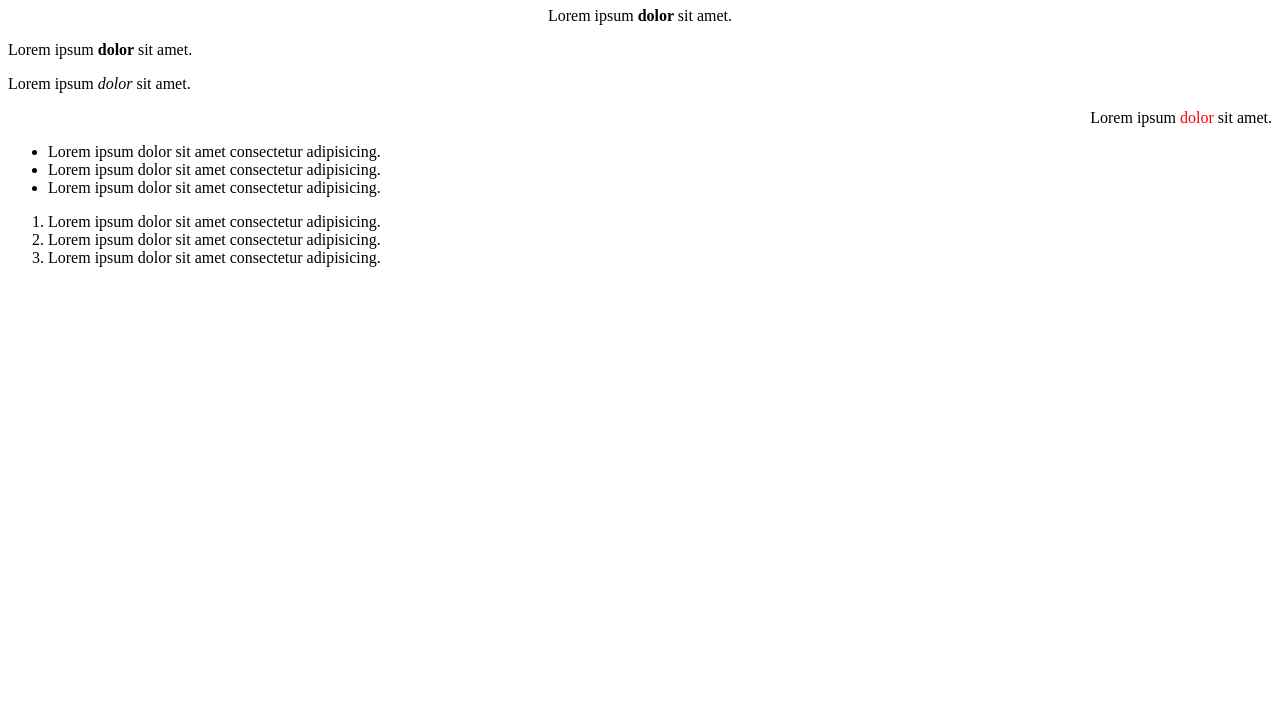
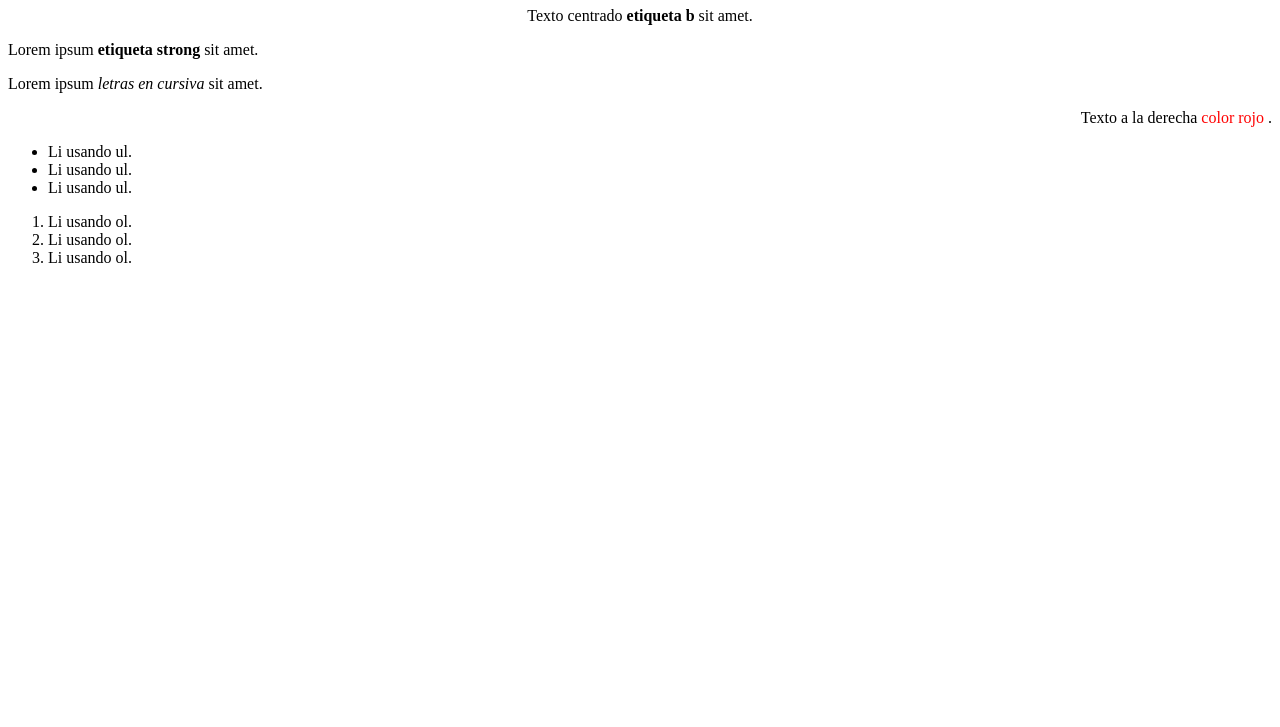
Before and after one commit to rafaoremed/prueba-quilljs, a plain HTML site: page html/html-prueba.html in a window 1280 px wide. Shown: the part 73-800 px from the top of the page. Drawn offline with Linux system fonts and the light colour scheme.

Commit message:
Cambios en el html de prueba para hacerlo más descriptivo

```diff
--- a/html/html-prueba.html
+++ b/html/html-prueba.html
@@ -6,20 +6,20 @@
     <title>Document</title>
 </head>
 <body>
-    <h1>Hola mundo</h1>
-    <p style="text-align: center;">Lorem ipsum <b> dolor </b>sit amet.</p>
-    <p>Lorem ipsum <strong> dolor </strong>sit amet.</p>
-    <p>Lorem ipsum <i> dolor </i>sit amet.</p>
-    <p style="text-align: right;">Lorem ipsum <span style="color: red;"> dolor </span>sit amet.</p>
+    <h1>Header h1</h1>
+    <p style="text-align: center;">Texto centrado <b> etiqueta b </b>sit amet.</p>
+    <p>Lorem ipsum <strong> etiqueta strong </strong>sit amet.</p>
+    <p>Lorem ipsum <i> letras en cursiva </i>sit amet.</p>
+    <p style="text-align: right;">Texto a la derecha <span style="color: red;"> color rojo </span>.</p>
     <ul>
-        <li>Lorem ipsum dolor sit amet consectetur adipisicing.</li>
-        <li>Lorem ipsum dolor sit amet consectetur adipisicing.</li>
-        <li>Lorem ipsum dolor sit amet consectetur adipisicing.</li>
+        <li>Li usando ul.</li>
+        <li>Li usando ul.</li>
+        <li>Li usando ul.</li>
     </ul>
     <ol>
-        <li>Lorem ipsum dolor sit amet consectetur adipisicing.</li>
-        <li>Lorem ipsum dolor sit amet consectetur adipisicing.</li>
-        <li>Lorem ipsum dolor sit amet consectetur adipisicing.</li>
+        <li>Li usando ol.</li>
+        <li>Li usando ol.</li>
+        <li>Li usando ol.</li>
     </ol>
 </body>
 </html>
```
